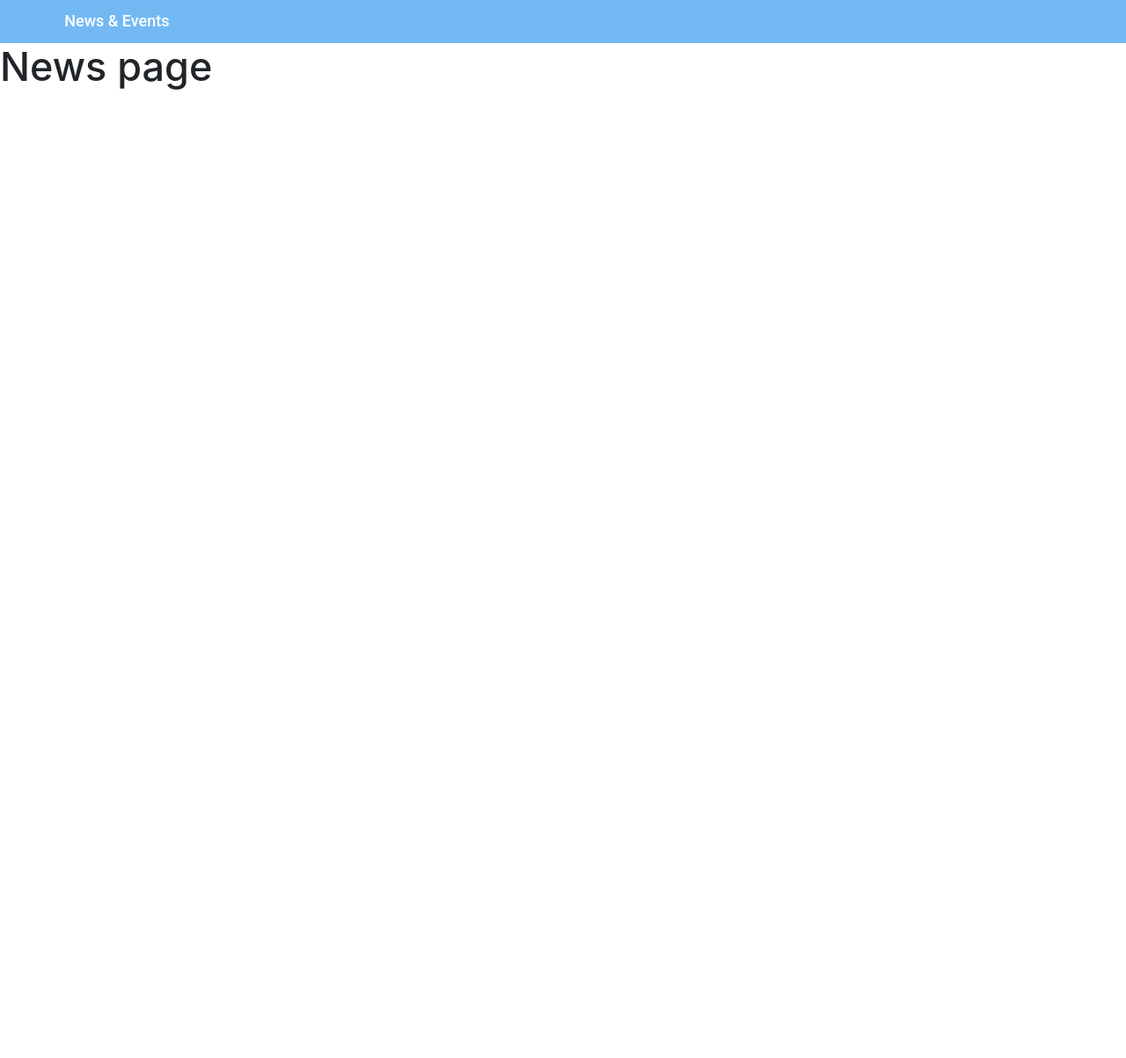
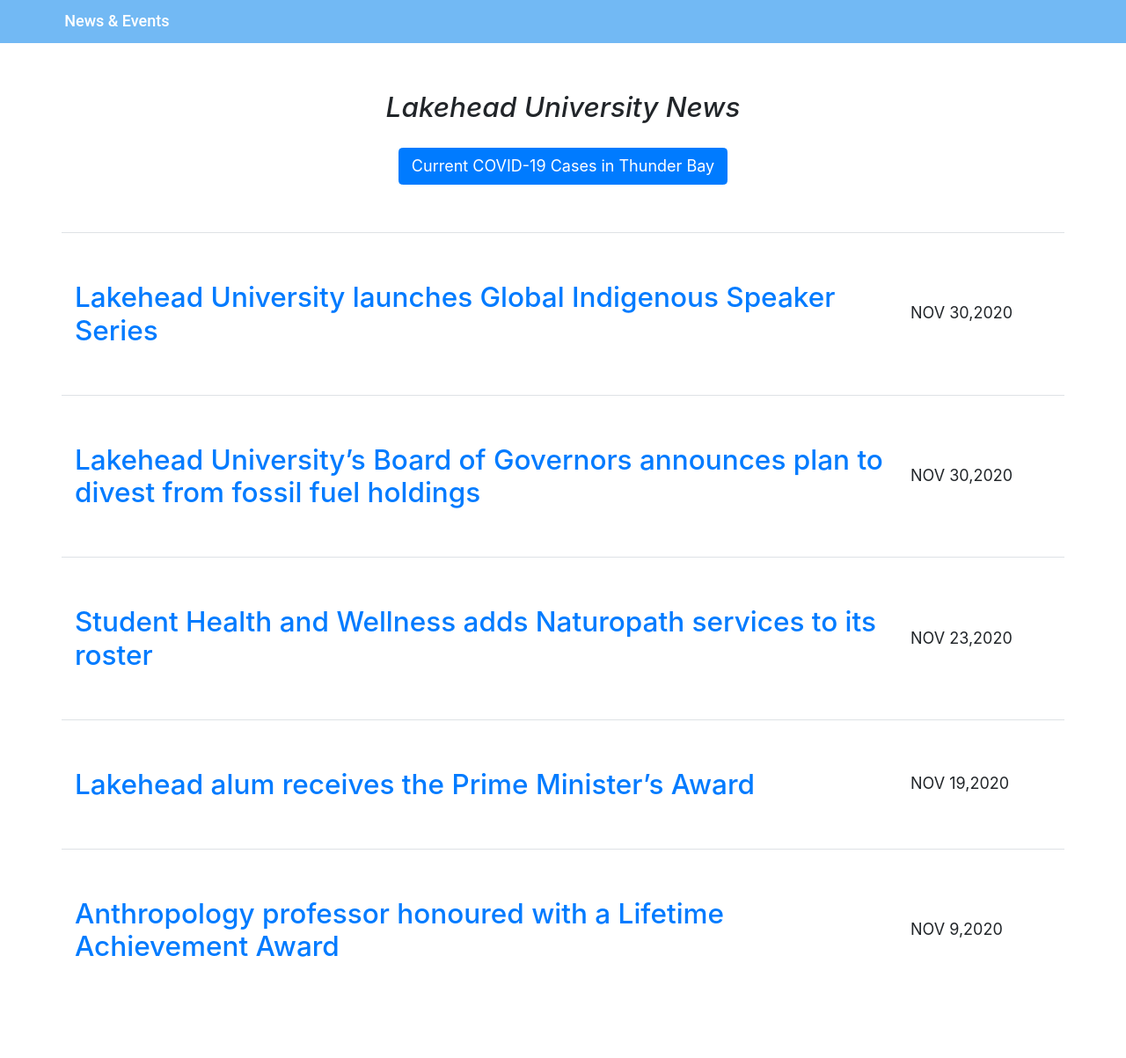
Before and after one commit to Chetan-Godase/University-Residency-Application, a Django app: page /home/news/ in a window 1280 px wide. Shown: the part 87-1290 px from the top of the page at 88% size. Before the commit the page ends 189 px from the top, so only its background shows below. Run offline with Django 3.2, Linux system fonts and the light colour scheme; some libraries are stand-ins or nearby versions.

Commit message:
Update news.html

```diff
--- a/lu_residence_webapp/common/templates/home/news.html
+++ b/lu_residence_webapp/common/templates/home/news.html
@@ -8,5 +8,83 @@
 {% endblock %}
 
 {% block content %}
-    <h1>News page</h1>
+    <section class="blog-cat mt-5 pb-5">
+
+	<div class="container mb-5">
+		<div class="text-center container-less resources-feed-heading">
+			<h1 class="in-news h3 text-red font-italic">Lakehead University News</h1>
+			<a class="btn btn-primary text-white mt-3" onclick=" window.open('https://www.tbdhu.com/coviddata')">Current COVID-19 Cases in Thunder Bay</a>
+		</div>
+	</div>
+	<div class="fullbar-item w-100 cursor-pointer" onclick="location.href='#'">
+		<div class="container">
+			<div class="row py-3 py-md-5 align-items-center border-top">
+				<div class="col-md-10">
+					<h3 class="feed-item-heading m-0 font-weight-800">
+                        <a href="https://www.lakeheadu.ca/about/news-and-events/news/archive/2020/node/61976" target="_blank">Lakehead University launches Global Indigenous Speaker Series</a>
+				</div>
+				<div class="col-md-2">
+					<p class="m-0 text-pink text-uppercase">Nov 30,2020</p>
+				</div>
+			</div>
+		</div>
+	</div>
+	<div class="fullbar-item w-100 cursor-pointer" onclick="location.href='#'">
+		<div class="container">
+			<div class="row py-3 py-md-5 align-items-center border-top">
+				<div class="col-md-10">
+					<h3 class="feed-item-heading  m-0 font-weight-800">
+                         <a href="https://www.lakeheadu.ca/about/news-and-events/news/archive/2020/node/61934" target="_blank">Lakehead University’s Board of Governors announces plan to divest from fossil fuel holdings</a>
+					</h3>
+				</div>
+				<div class="col-md-2">
+					<p class="m-0 text-pink text-uppercase">Nov 30,2020</p>
+				</div>
+			</div>
+		</div>
+	</div>
+	<div class="fullbar-item w-100 cursor-pointer" onclick="location.href='#'">
+		<div class="container">
+			<div class="row py-3 py-md-5 align-items-center border-top">
+				<div class="col-md-10">
+					<h3 class="feed-item-heading  m-0 font-weight-800">
+						<a href="https://www.lakeheadu.ca/students/wellness-recreation/student-health-and-wellness/alerts-news/node/61868" target="_blank">Student Health and Wellness adds Naturopath services to its roster</a>
+					</h3>
+				</div>
+				<div class="col-md-2">
+					<p class="m-0 text-pink text-uppercase">Nov 23,2020</p>
+				</div>
+			</div>
+		</div>
+	</div>
+	<div class="fullbar-item w-100 cursor-pointer" onclick="location.href='#'">
+		<div class="container">
+			<div class="row py-3 py-md-5 align-items-center border-top">
+				<div class="col-md-10">
+					<h3 class="feed-item-heading  m-0 font-weight-800">
+						<a href="https://www.lakeheadu.ca/about/news-and-events/news/archive/2020/node/61834" target="_blank">Lakehead alum receives the Prime Minister’s Award</a>
+
+					</h3>
+				</div>
+				<div class="col-md-2">
+					<p class="m-0 text-pink text-uppercase">Nov 19,2020</p>
+				</div>
+			</div>
+		</div>
+	</div>
+	<div class="fullbar-item w-100 cursor-pointer" onclick="location.href='#'">
+		<div class="container">
+			<div class="row py-3 py-md-5 align-items-center border-top">
+				<div class="col-md-10">
+					<h3 class="feed-item-heading  m-0 font-weight-800">
+						<a href="https://www.lakeheadu.ca/about/news-and-events/news/archive/2020/node/61385" target="_blank">Anthropology professor honoured with a Lifetime Achievement Award</a>
+					</h3>
+				</div>
+				<div class="col-md-2">
+					<p class="m-0 text-pink text-uppercase">Nov 9,2020</p>
+				</div>
+			</div>
+		</div>
+	</div>
+
 {% endblock %}
```
